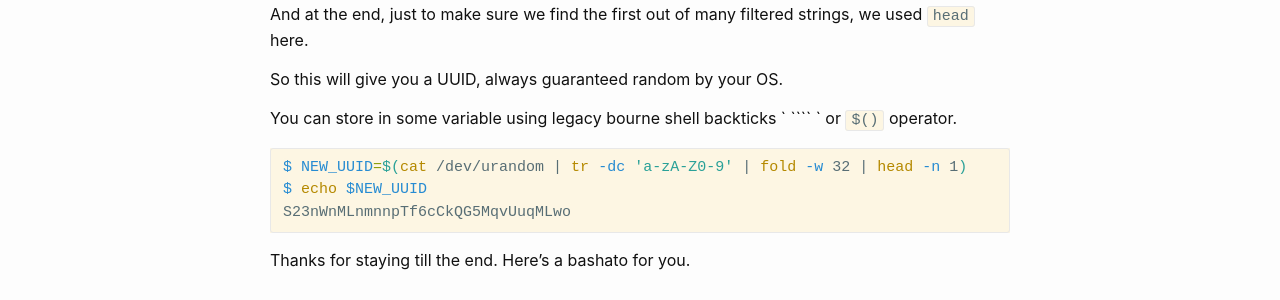
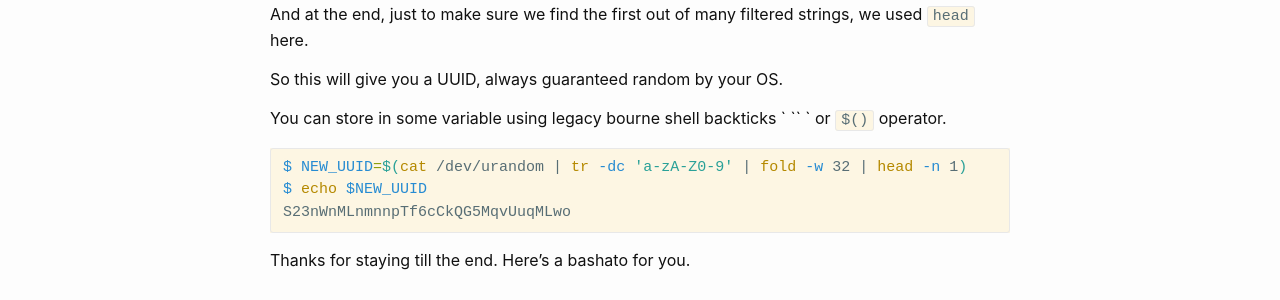
Before and after one commit to haris-75/datumbrain.github.io, a Jekyll site: the page built from _posts/2019-10-16-generate-random-uuid-bash.md, in a window 1280 px wide. Shown: the part 762-1062 px from the top of the page. Built offline with Jekyll 4.4.1, drawn with Linux system fonts in a browser that asks for light colours; comment, search, counter and statistics services are not loaded.

Commit message:
One fix.

`````diff
--- a/_posts/2019-10-16-generate-random-uuid-bash.md
+++ b/_posts/2019-10-16-generate-random-uuid-bash.md
@@ -35,7 +35,7 @@ And at the end, just to make sure we find the first out of many filtered strings
 
 So this will give you a UUID, always guaranteed random by your OS.
 
-You can store in some variable using legacy bourne shell backticks ` ```` ` or `$()` operator.
+You can store in some variable using legacy bourne shell backticks ` `` ` or `$()` operator.
 
 ```bash
 $ NEW_UUID=$(cat /dev/urandom | tr -dc 'a-zA-Z0-9' | fold -w 32 | head -n 1)
`````
